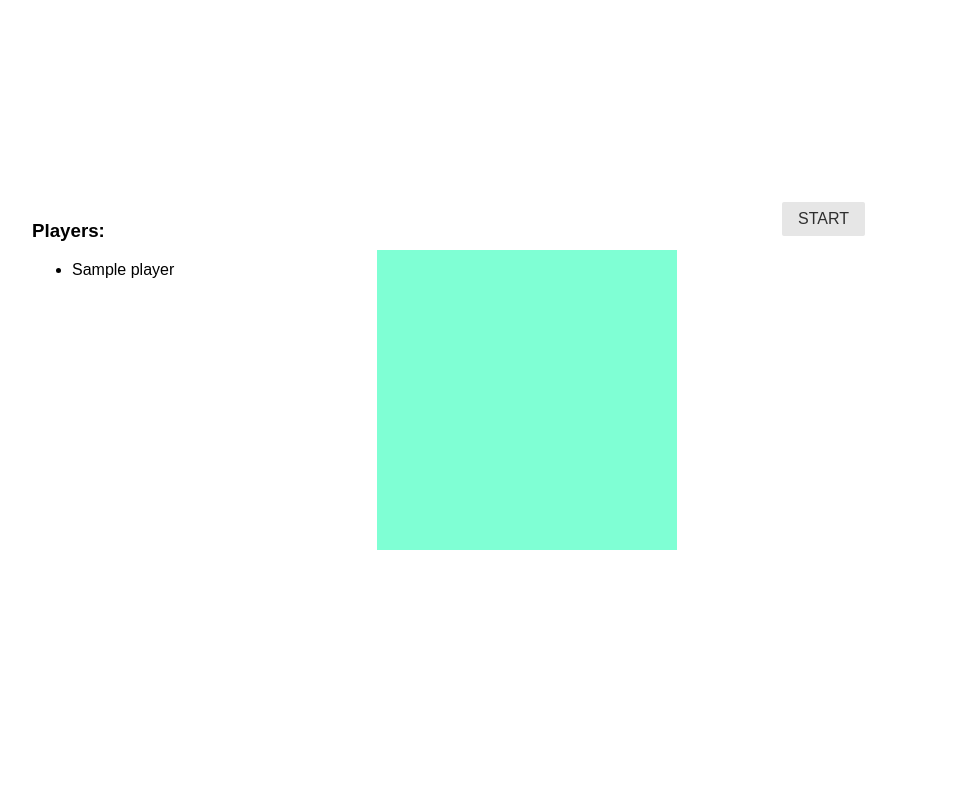
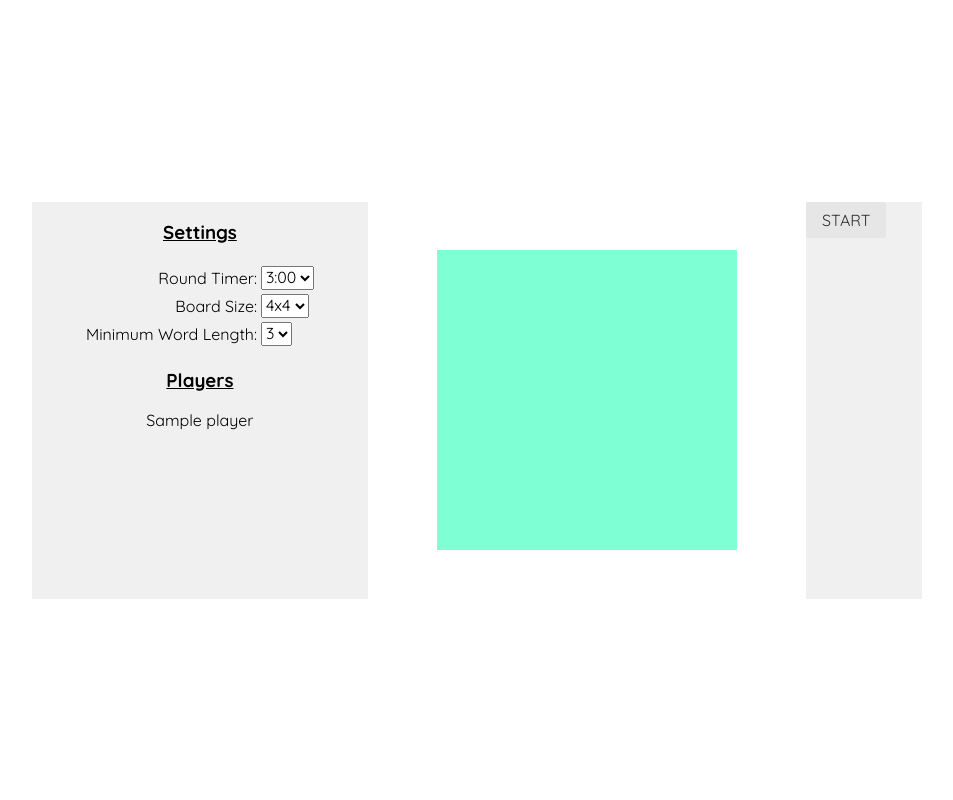
Before and after one commit to Michael-Done/boggle, a Flask app: template templates/game.html in a window 1280 px wide. Shown: the whole page, without its empty margins (163-1116 px from the left). Run offline with Flask 2, Linux system fonts and the light colour scheme; the template is opened without the code that fills it: most values are stand-ins (such as "Sample title", 1, 10 or a date in 2020); some libraries are stand-ins or nearby versions.

Commit message:
Added some settings on the UI

```diff
--- a/app/dice.py
+++ b/app/dice.py
@@ -1,6 +1,6 @@
 # dice.py
 
-dice = [
+dice16 = [
     ['M', 'U', 'N', 'H', 'I', 'Qu'],
     ['O', 'C', 'M', 'U', 'T', 'I'],
     ['J', 'B', 'B', 'O', 'O', 'A'],
--- a/app/game.py
+++ b/app/game.py
@@ -3,7 +3,7 @@ from datetime import datetime
 import random
 from enum import Enum
 from .player import PLAYER_TIMEOUT, Player
-from .dice import dice
+from .dice import dice16
 
 GAME_TIMEOUT = 60*5 # Five minutes
 
@@ -58,11 +58,11 @@ class Game:
             ['?', '?', '?', '?'],
             ['?', '?', '?', '?']
         ]
-        random.shuffle(dice)
+        random.shuffle(dice16)
         die = 0
         for row in range(4):
             for col in range(4):
-                self.board[row][col] = dice[die][random.randint(0,5)]
+                self.board[row][col] = dice16[die][random.randint(0,5)]
                 die += 1
 
     @staticmethod
--- a/static/stylesheets/game.css
+++ b/static/stylesheets/game.css
@@ -1,4 +1,29 @@
 @import url('https://fonts.googleapis.com/css2?family=Quicksand:wght@700&display=swap');
+@import url('https://fonts.googleapis.com/css2?family=Quicksand&display=swap');
+
+:root {
+    --main-bg-col: #FFFFFF;
+    --area-bg-col: #F0F0F0;
+    --text-col: #000000;
+}
+body {
+    font-family: 'Quicksand';
+    background-color: var(--main-bg-col);
+    color: var(--text-col);
+}
+
+.player_list {
+    list-style: none;
+    padding: 0;
+    margin-left: auto;
+    margin-right: auto;
+}
+
+.player_list li {
+    display: inline;
+    padding-left: 5%;
+    padding-right: 5%;
+}
 
 .game_board {
     table-layout: fixed;
@@ -35,12 +60,21 @@
 }
 
 .left_area {
+    background-color: var(--area-bg-col);
     height: 50%;
     margin: auto;
     overflow: hidden;
+    text-align: center;
+    align-items: center;
+}
+
+.settings {
+    margin-left: auto;
+    margin-right: auto;
 }
 
 .board_area {
+    background-color: var(--area-bg-col);
     width: 300px;
     height: 300px;
     background-color: aquamarine;
@@ -49,6 +83,7 @@
 }
 
 .right_area {
+    background-color: var(--area-bg-col);
     height: 50%;
     margin: auto;
     overflow: hidden;
--- a/templates/game.html
+++ b/templates/game.html
@@ -17,11 +17,43 @@
             <td>
                 <div id='left_area' class='left_area'>
                     <div id='settings_area'>
-
+                        <h3 style='text-align: center;'> <u>Settings</u> </h3>
+                        <table id='settings' class='settings'>
+                            <tr>
+                                <td style='text-align: right;'><label>Round Timer: </label></td>
+                                <td><select id='round_timer'>
+                                    <option value=60>  1:00 </option>
+                                    <option value=90>  1:30 </option>
+                                    <option value=120> 2:00 </option>
+                                    <option value=150> 2:30 </option>
+                                    <option value=180 selected=true> 3:00 </option>
+                                    <option value=210> 3:30 </option>
+                                    <option value=240> 4:00 </option>
+                                    <option value=270> 4:30 </option>
+                                    <option value=300> 5:00 </option>
+                                </select></td>
+                            </tr>
+                            <tr>
+                                <td style='text-align: right;'><label>Board Size: </label></td>
+                                <td><select id='board_size'>
+                                    <option value=4>  4x4 </option>
+                                    <option value=5>  5x5 </option>
+                                </select></td>
+                            </tr>
+                            <tr>
+                                <td style='text-align: right;'><label>Minimum Word Length: </label></td>
+                                <td><select id='word_length'>
+                                    <option value=2> 2 </option>
+                                    <option value=3 selected=true> 3 </option>
+                                    <option value=4> 4 </option>
+                                    <option value=5> 5 </option>
+                                </select></td>
+                            </tr>
+                        </table>
                     </div>
                     <div id='player_list_area'>
-                        <h3>Players:</h3>
-                        <ul id='player_list'>
+                        <h3 style='text-align: center;'><u>Players</u></h3>
+                        <ul id='player_list' class='player_list'>
                             {% for p in players: %}
                                 {% if p == player: %}
                                     <li><b>{{ p }}</b></li>
```
